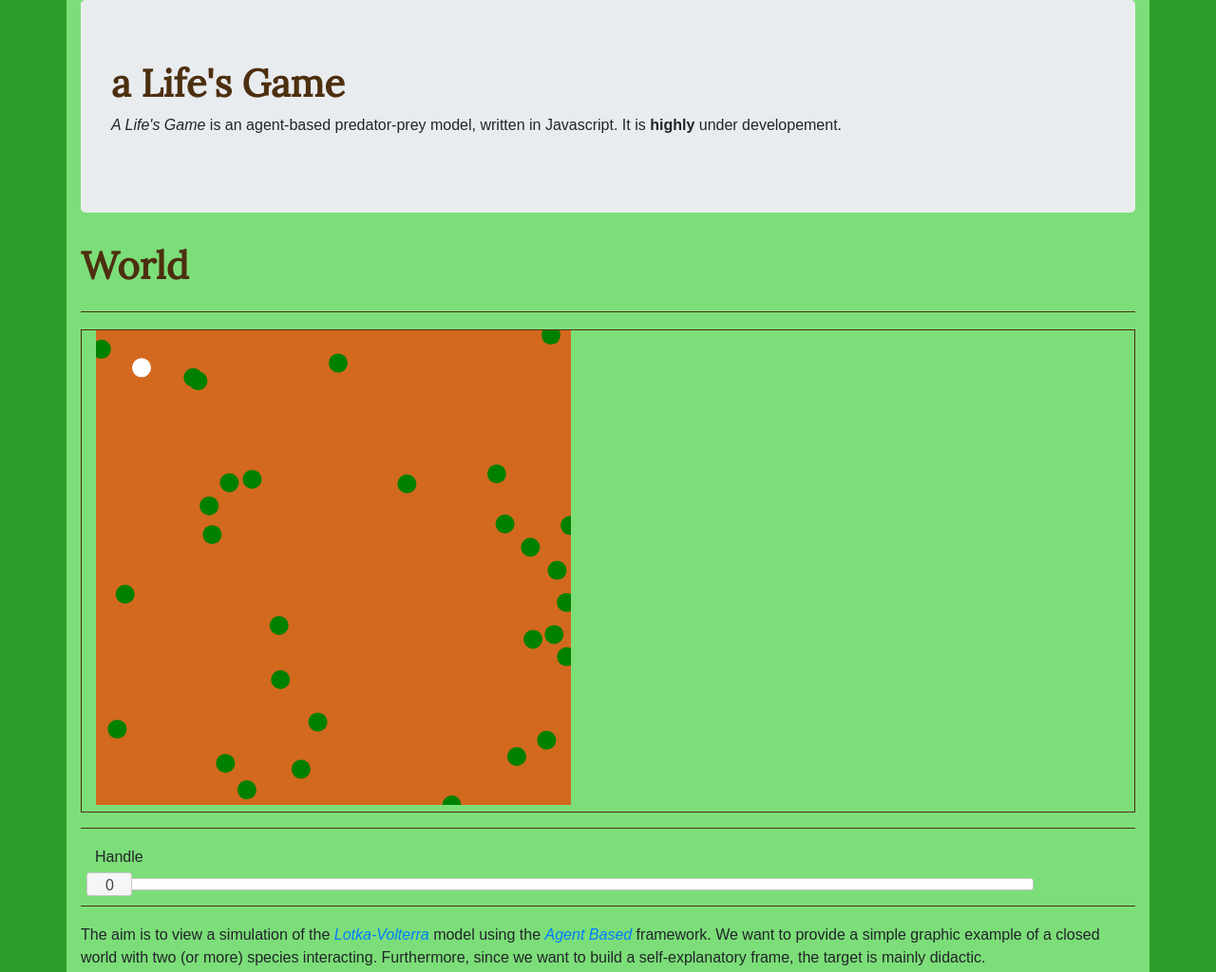
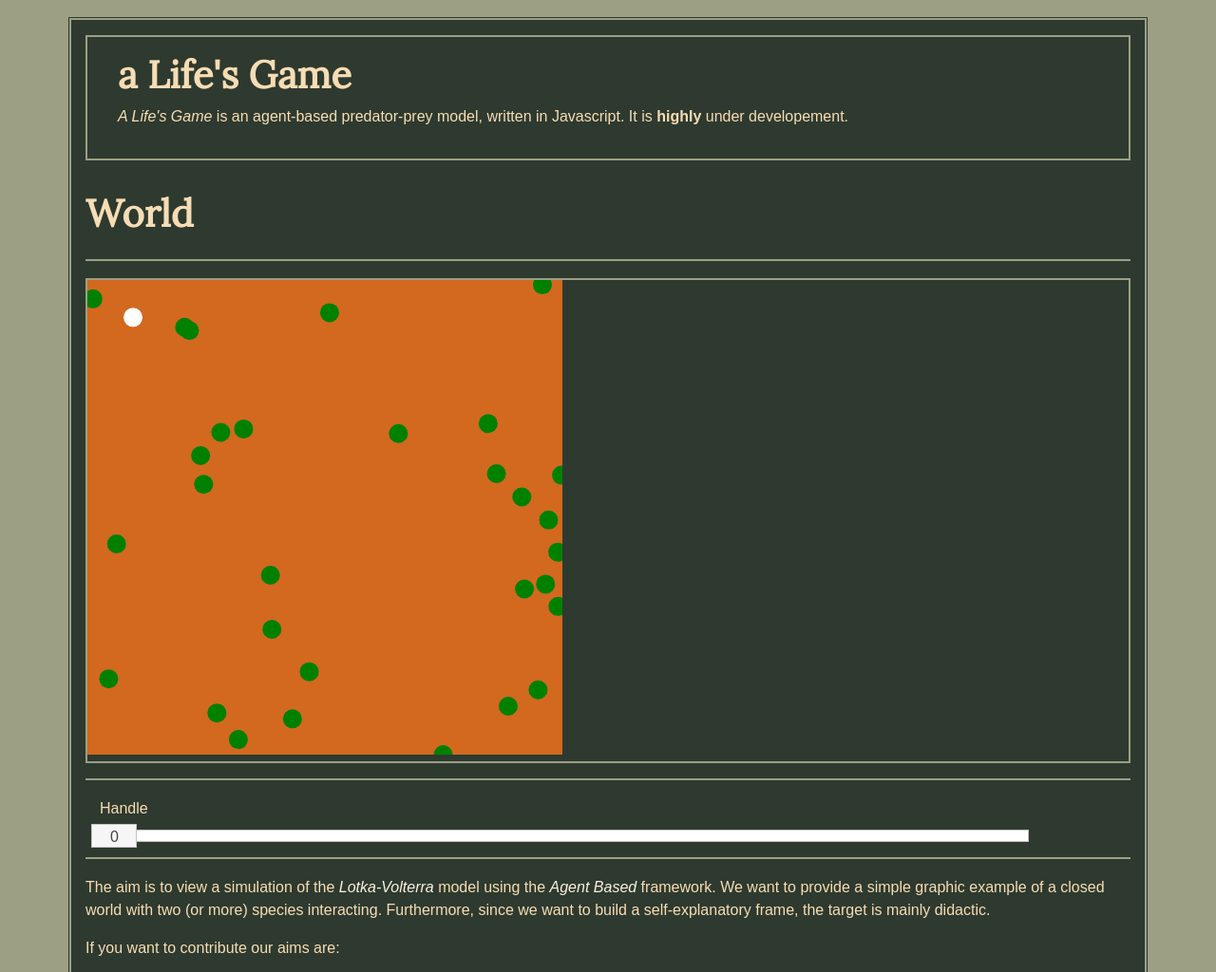
Before and after one commit to GabrieleLabanca/alifesgame, a plain HTML site: page index.html in a window 1280 px wide. Shown: the top 1024 px of the page at 95% size. Drawn offline with nearby package versions, Linux system fonts and the light colour scheme; a web font is replaced by a local one.

Commit message:
new set of colours

```diff
--- /dev/null
+++ b/css/colours.css
@@ -0,0 +1,61 @@
+/*
+    GREEN: #5C755E;
+    BROWN: #A97D5D;
+    BEIGE: #F7DCB4;
+    GREY:  #9C9F84;
+DARKBROWN: #4D2F0F;
+
+*/
+
+:root {
+    --bg-color-1: #9C9F84;
+    --bg-color-2: #2e3a2f;
+    --text-col-1: #F7DCB4;
+    --text-col-2: #fbf1e1;
+ }
+
+body{
+    background-color: var(--bg-color-1);
+    color: var(--text-col-1);
+}
+
+.jumbotron {
+    background-color: var(--bg-color-2);
+    border: 2px solid var(--bg-color-1);
+}
+
+.container{
+    border: 5px double var(--bg-color-1);
+    background-color: var(--bg-color-2);
+}
+
+h1, h2, h3, h4, h5, h6 {
+    color: var(--text-col-1);
+}
+
+a:link {
+    color: var(--text-col-2);
+}
+
+/* visited link */
+a:visited {
+    color: var(--text-col-2);
+}
+
+/* mouse over link */
+a:hover {
+    color: var(--text-col-2);
+}
+
+/* selected link */
+a:active {
+    color: var(--text-col-2);
+}
+
+hr{
+  border-color: var(--bg-color-1);
+}
+
+div.bordered {
+    border:2px solid var(--bg-color-1);
+}
--- a/css/style.css
+++ b/css/style.css
@@ -2,20 +2,16 @@
 @import url('https://fonts.googleapis.com/css?family=Encode+Sans+Expanded|Lora');
 
 body {
-  background-color: #2c9e29;
   font-family: 'Encode Sans Expanded', sans-serif;
 }
 
-.container {
-  background-color: #7cde79;
-}
 
 /*simple brown line*/
 hr{
   height: 2px;
   display: block;
   border: 0;
-  border-top: 1px solid #4d2f0f;
+  border-top: 2px solid #4d2f0f;
   margin: 1em 0;
   padding: 0;
 }
@@ -34,3 +30,30 @@ h1, h2, h3, h4, h5, h6 {
     text-align: center;
     line-height: 1.6em;
 }
+
+.jumbotron{
+    padding-top: 1em;
+    padding-bottom: 1em;
+}
+
+
+@media (max-width: 575px) {
+    .container{
+	margin-bottom:1em;
+	padding-top: 1em;
+	padding-bottom: 1em;
+    }
+}
+
+@media (min-width: 576px) {
+    .container{
+	margin-top:1em;
+	margin-bottom:1em;
+	padding-top: 1em;
+	padding-bottom: 1em;
+    }
+}
+
+* {
+  border-radius: 0 !important;
+}
--- a/index.html
+++ b/index.html
@@ -13,6 +13,7 @@
 
     <!---Custom CSS--->
     <link rel="stylesheet" href="css/style.css">
+    <link rel="stylesheet" href="css/colours.css">
     <!---Bootswatch Lumen--->
     <!--link rel="stylesheet" href="css/bootstrap.min.css"-->
 
@@ -65,10 +66,11 @@
         </div>
         <div class="canvas-world col-sm-12">
           <hr>
-	  <div class="col-sm-12"  style="border: 1px solid #4d2f0f;">
-            <div class="world" id="world"></div><!---JS--->
+	  <div class="col-sm-12 bordered">
+	    <div class="row">
+              <div class="world" id="world"></div><!---JS--->
+	    </div>
 	  </div>
-
           <hr>
 	  <div class="col-sm-12" style="margin-bottom: 10px;">
 	    Handle
```
Also changed, not shown: 1 other file.
